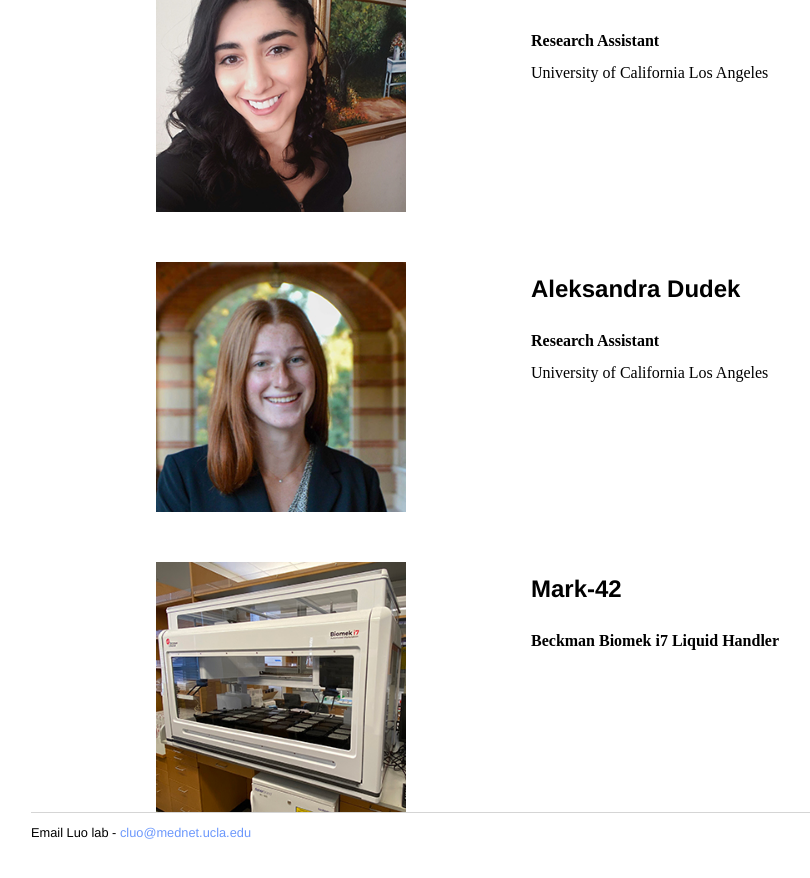
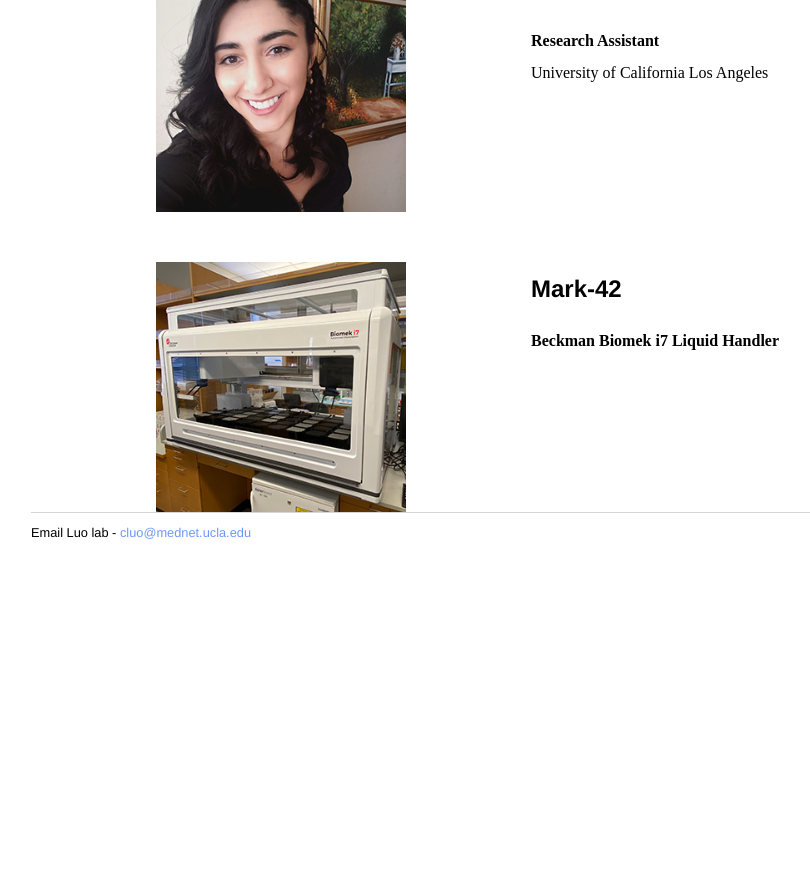
Before and after one commit to luogenomics/luogenomics.github.io, a Jekyll site: the page built from people/index.html, in a window 1280 px wide and 900 px high, scrolled down 2137 px. Shown: the top 878 px of the window, without its empty margins (109-919 px from the left). Built offline with Jekyll 4.4.1, drawn with Linux system fonts in a browser that asks for light colours; after the commit the page ends 2737 px from its top, so only the background shows below that.

Commit message:
Update index.html

```diff
--- a/people/index.html
+++ b/people/index.html
@@ -110,20 +110,6 @@
   <div class="hugespacer"></div>
   <div class="peoplemediabox pull-left">
     <a href="">
-      <img width=250 class="projectmedia" src="AleksandraDudek.jpg" >
-    </a>
-  </div>
-  <div class="projecttextbox pull-left" style="line-height:100%">
-    <p><h2>Aleksandra Dudek</h2>
-    <br><strong>Research Assistant</strong><br>
-    <br> University of California Los Angeles</a></p>
-  </div>
-</div>
-
-<div class="peoplebox">
-  <div class="hugespacer"></div>
-  <div class="peoplemediabox pull-left">
-    <a href="">
       <img width=250 class="projectmedia" src="Mark42.jpeg" >
     </a>
   </div>
```
